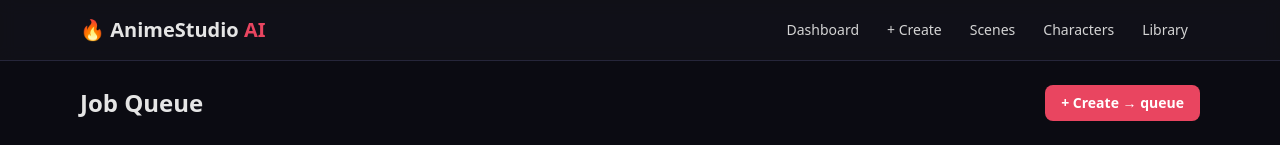
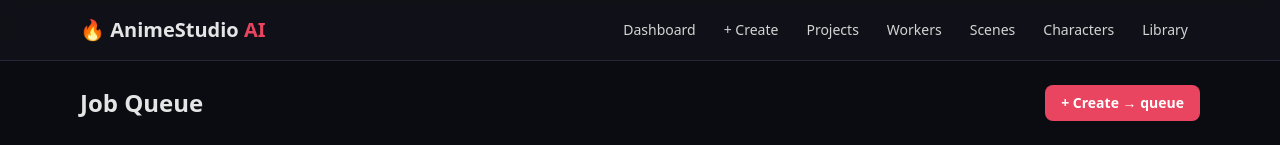
Before and after one commit to mush007-beep/animestudio-ai, a Next.js app: page /dashboard in a window 1280 px wide. Shown: the top 145 px of the page. Built offline with nearby package versions, Linux system fonts and the light colour scheme.

Commit message:
Update app files

```diff
--- a/app/layout.tsx
+++ b/app/layout.tsx
@@ -12,6 +12,8 @@ export const metadata: Metadata = {
 const NAV = [
   { href: "/dashboard", label: "Dashboard" },
   { href: "/create", label: "+ Create" },
+  { href: "/projects", label: "Projects" },
+  { href: "/workers", label: "Workers" },
   { href: "/scenes", label: "Scenes" },
   { href: "/characters", label: "Characters" },
   { href: "/library", label: "Library" },
```
